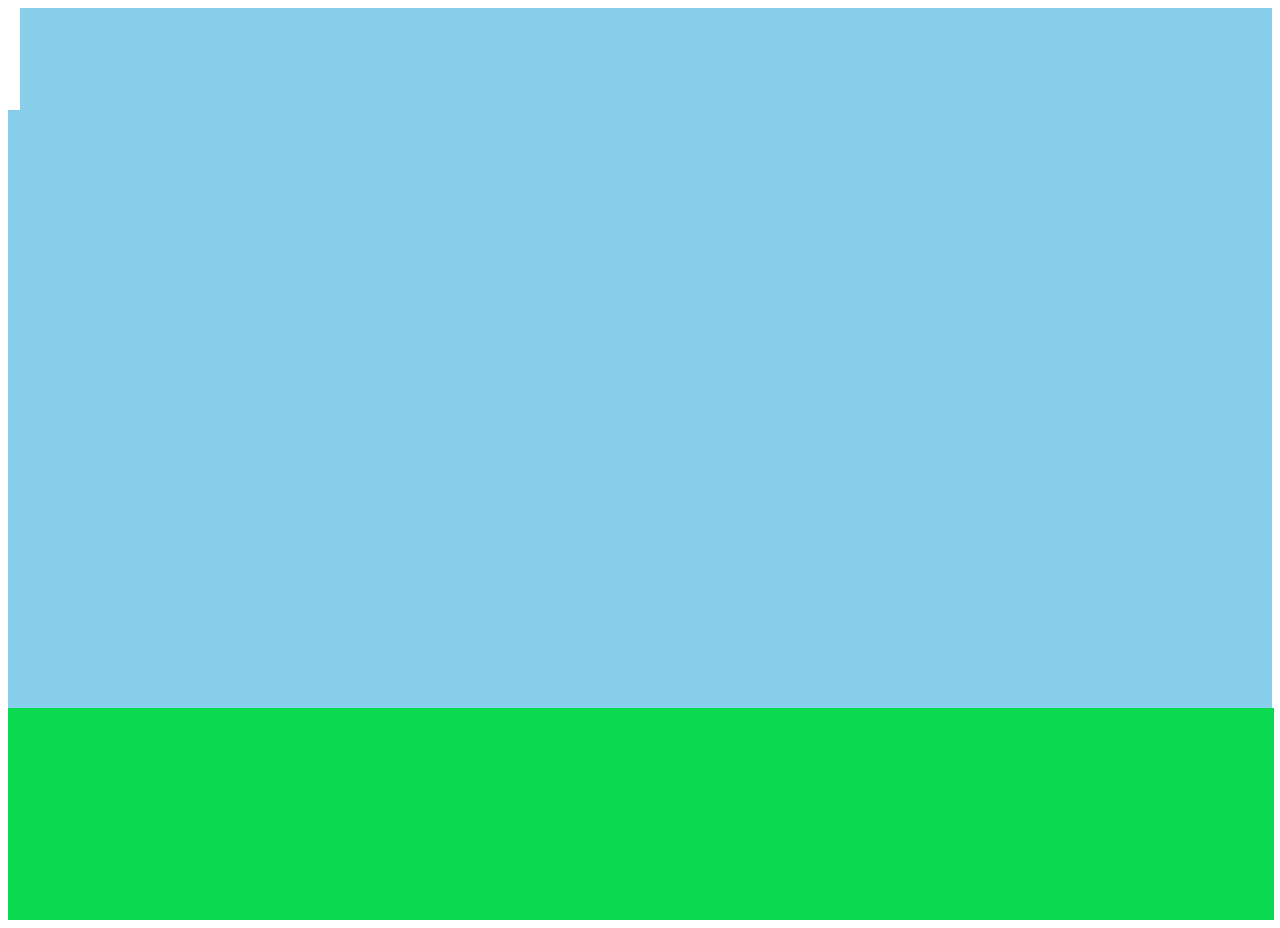
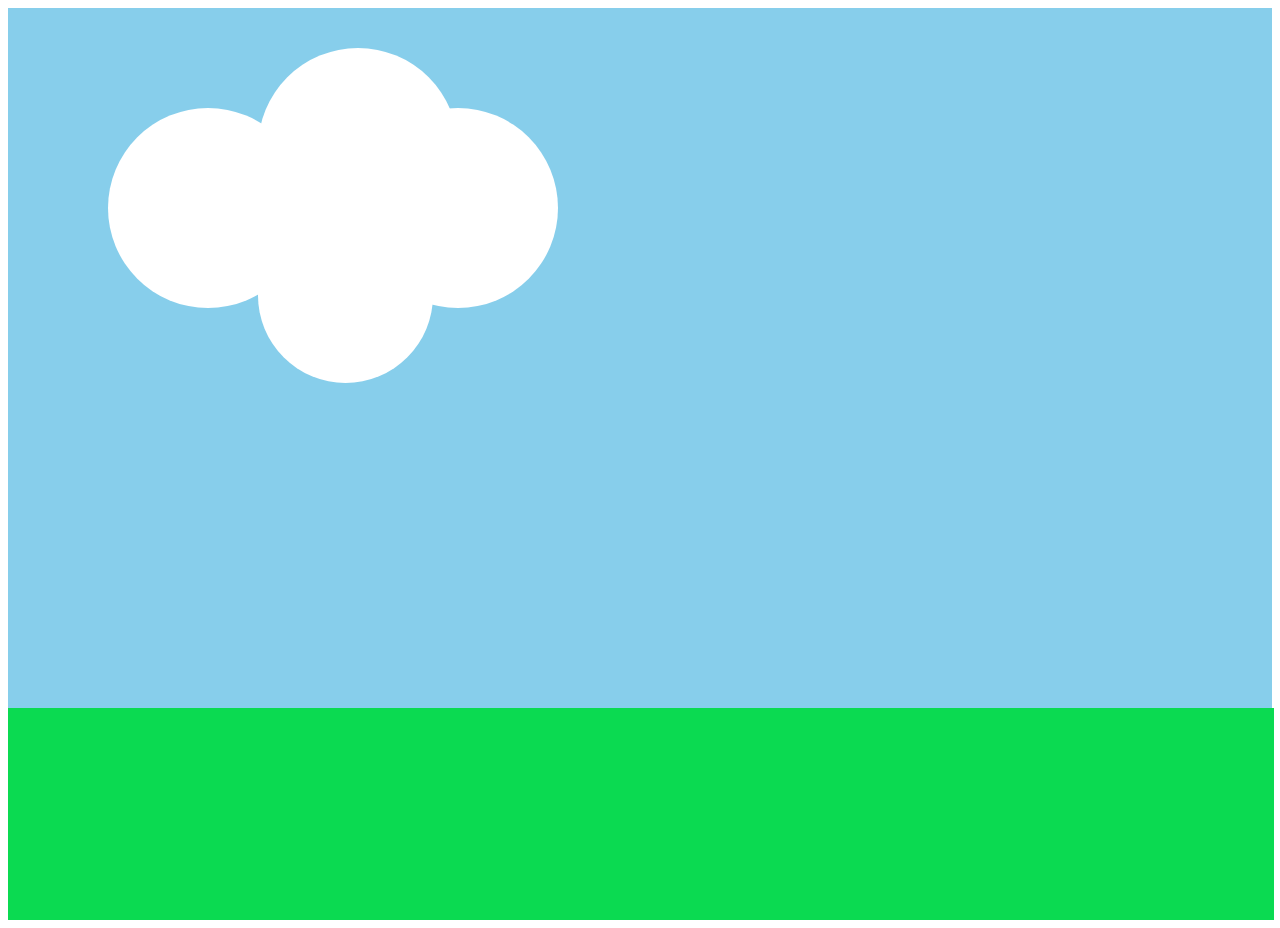
Before and after one commit to LogosITO/the-site, a plain HTML site: page index.html in a window 1280 px wide. Drawn offline with Linux system fonts and the light colour scheme.

Commit message:
Cloud(9)

```diff
--- a/index.html
+++ b/index.html
@@ -10,12 +10,47 @@
 			height: 700px;
 		}
 		div.cloud{
-			margin: auto;
+			position: relative;
+		}
+		div.firstel{
+			top: 100px;
+			left: 100px;
 			position: absolute;
 			background-color: #fff;
-			border: 1px solid white;
-			height: 100px;
-			width: 10px;
+			border-radius: 50%;
+			height: 200px;
+			width: 200px;
+		}
+
+		div.secondel{
+			top: 200px;
+			left: 250px;
+			position: absolute;
+			background-color: #fff;
+			border-radius: 50%;
+			height: 175px;
+			width: 175px;
+		}
+
+		div.thirdel{
+			top: 40px;
+			left: 250px;
+			position: absolute;
+			background-color: #fff;
+			border-radius: 50%;
+			height: 200px;
+			width: 200px;
+		}
+
+		div.fourthel{
+			top: 100px;
+			left: 350px;
+			position: absolute;
+			background-color: #fff;
+			border-radius: 50%;
+			height: 200px;
+			width: 200px;
+
 		}
 		div.floor{
 			background-color: #0bda51;
@@ -27,7 +62,12 @@
 </head>
 <body>
 	<div class = "sky">
-		<div class = "cloud"></div>
+		<div class = "cloud">
+			<div class = "firstel"></div>
+			<div class = "secondel"></div>
+			<div class = "thirdel"></div>
+			<div class = "fourthel"></div>
+		</div>
 	</div>
 	<div class = "floor">
 		<div class = "grass">
```
